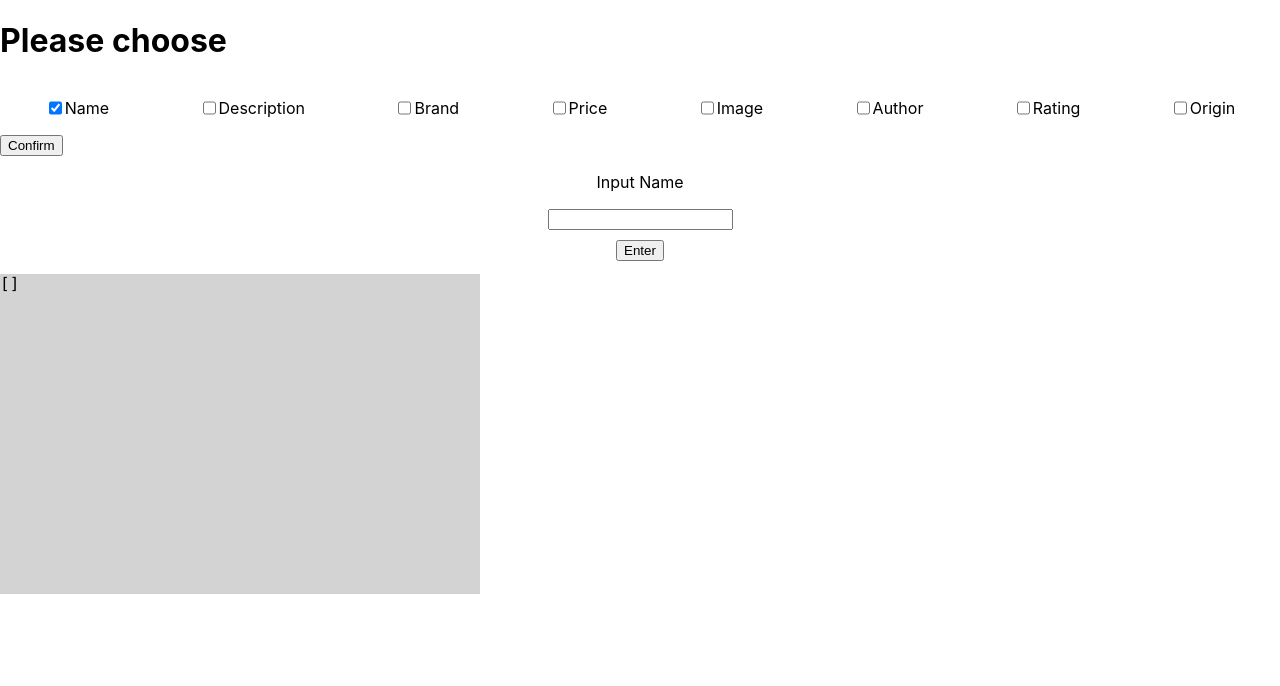
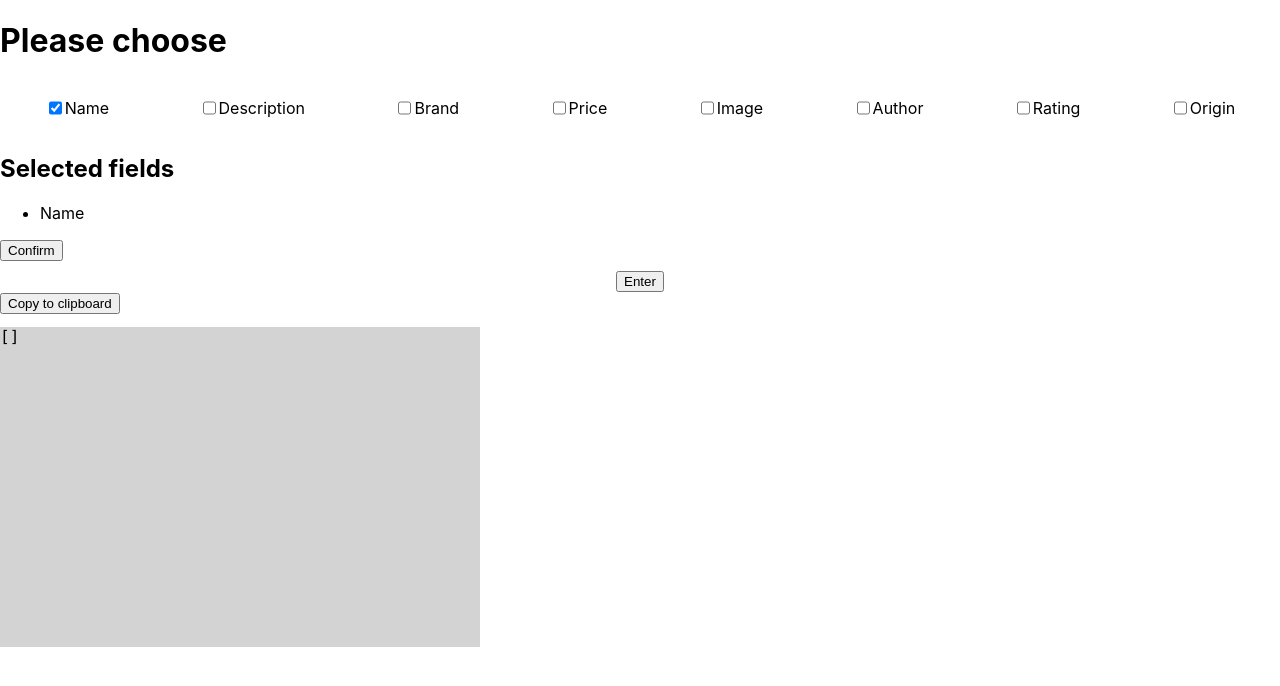
Before and after one commit to larrywongkahei/JsonDataMaker, a React (Create React App) app: page / in a window 1280 px wide. Both pictures are taken after a click on the checkbox 55 px from the left and 107 px from the top of the page. Shown: the top 686 px of the page. Built offline with nearby package versions, Linux system fonts and the light colour scheme.

Commit message:
made the input field to be display flex and add scroll view to the result

```diff
--- a/src/Components/Home.js
+++ b/src/Components/Home.js
@@ -19,7 +19,7 @@ export function Home(){
 
     const [showPrice, setShowPrice] = useState("");
     function priceHandler(e){
-        setShowPrice(e.target.value)
+        setShowPrice(parseInt(e.target.value))
     }
 
     const [showImage, setShowImage] = useState("");
@@ -34,7 +34,7 @@ export function Home(){
 
     const [showRating, setShowRating] = useState("");
     function ratingHandler(e){
-        setShowRating(e.target.value)
+        setShowRating(parseInt(e.target.value))
     }
 
     const [showOrigin, setShowOrigin] = useState("");
@@ -48,9 +48,24 @@ export function Home(){
         setLockFields(true);
     }
 
+    const [listToShow, setListToShow] = useState([]);
+
+
+    async function CopyToClipboard (){
+        await navigator.clipboard.writeText(JSON.stringify(json, null, 2))
+        alert("copied")
+    }
+
     const [json, setJson] = useState([])
 
-    const [listToShow, setListToShow] = useState([]);
+    const fieldsList = listToShow.map((each, index) => {
+        return (
+            <li key={index}>
+                {each}
+            </li>
+        )
+    })
+
 
     const list = ["Name", "Description", "Brand", "Price", "Image", "Author", "Rating", "Origin"]
     const listValue = [{"Name": showName}, {"Description" : showDescription}, {"Brand" : showBrand}, {"Price" : showPrice}, {"Image" : showImage}, {"Author" : showAuthor}, {"Rating" : showRating}, {"Origin" : showOrigin}];
@@ -96,24 +111,39 @@ export function Home(){
             <div style={{display:"flex", justifyContent:"space-around"}}>
                 {allButton}
             </div>
+            <div>
+                <h2>
+                    Selected fields
+                </h2>
+                <ul>
+                    {fieldsList}
+                </ul>
+
+            </div>
             <input type="submit" onClick={handleLockFields} value="Confirm"/>
+            {lockFields ?
             <div style={{display:"flex", flexDirection:"column", textAlign:"center"}}>
-                <div style={listToShow.includes("Name") ? {display:"block"} : {display : "none"}}> <p>Input Name</p> <input type="text" value={showName} onChange={nameHandler}/> </div>
-                <div style={listToShow.includes("Description") ? {display:"block"} : {display : "none"}}> <p>Input Description</p> <input type="text" value={showDescription} onChange={descriptionHandler}/> </div>
-                <div style={listToShow.includes("Brand") ? {display:"block"} : {display : "none"}}> <p>Input Brand</p> <input type="text" value={showBrand} onChange={brandHandler}/> </div>
-                <div style={listToShow.includes("Price") ? {display:"block"} : {display : "none"}}> <p>Input Price</p> <input type="text" value={showPrice} onChange={priceHandler}/> </div>
-                <div style={listToShow.includes("Image") ? {display:"block"} : {display : "none"}}> <p>Input Image</p> <input type="text" value={showImage} onChange={imageHandler}/> </div>
-                <div style={listToShow.includes("Author") ? {display:"block"} : {display : "none"}}> <p>Input Author</p> <input type="text" value={showAuthor} onChange={authorHandler}/> </div>
-                <div style={listToShow.includes("Rating") ? {display:"block"} : {display : "none"}}> <p>Input Rating</p> <input type="text" value={showRating} onChange={ratingHandler}/> </div>
-                <div style={listToShow.includes("Origin") ? {display:"block"} : {display : "none"}}> <p>Input Origin</p> <input type="text" value={showOrigin} onChange={originHandler}/> </div>
-            </div>
+                <div style={listToShow.includes("Name") ? {display:"flex"} : {display : "none"}}> <p>Input Name</p> <input type="text" value={showName} onChange={nameHandler}/> </div>
+                <div style={listToShow.includes("Description") ? {display:"flex"} : {display : "none"}}> <p>Input Description</p> <input type="text" value={showDescription} onChange={descriptionHandler}/> </div>
+                <div style={listToShow.includes("Brand") ? {display:"flex"} : {display : "none"}}> <p>Input Brand</p> <input type="text" value={showBrand} onChange={brandHandler}/> </div>
+                <div style={listToShow.includes("Price") ? {display:"flex"} : {display : "none"}}> <p>Input Price</p> <input type="text" value={showPrice} onChange={priceHandler}/> </div>
+                <div style={listToShow.includes("Image") ? {display:"flex"} : {display : "none"}}> <p>Input Image</p> <input type="text" value={showImage} onChange={imageHandler}/> </div>
+                <div style={listToShow.includes("Author") ? {display:"flex"} : {display : "none"}}> <p>Input Author</p> <input type="text" value={showAuthor} onChange={authorHandler}/> </div>
+                <div style={listToShow.includes("Rating") ? {display:"flex"} : {display : "none"}}> <p>Input Rating</p> <input type="text" value={showRating} onChange={ratingHandler}/> </div>
+                <div style={listToShow.includes("Origin") ? {display:"flex"} : {display : "none"}}> <p>Input Origin</p> <input type="text" value={showOrigin} onChange={originHandler}/> </div>
+            </div> : null}
             <div style={{display:"flex", justifyContent:"center", marginTop:"10px"}}>
                 <input type="submit" onClick={ConfirmFields} value="Enter" style={listToShow.length > 0 ? {display:"block"} : {display:"none"}}/>
+            </div>
+            <div>
 
             </div>
-            <pre style={{backgroundColor:"#D3D3D3", width:"480px", height:"320px"}}>
+            <button style={{}} onClick={CopyToClipboard}>
+                    Copy to clipboard
+                </button>
+            <pre style={{backgroundColor:"#D3D3D3", width:"480px", height:"320px", whiteSpace:"pre-wrap", overflow:"scroll"}}>
                 <code>
-                    {JSON.stringify(json)}
+                {JSON.stringify(json, null, 2)}
                 </code>
             </pre>
         </div>
```
